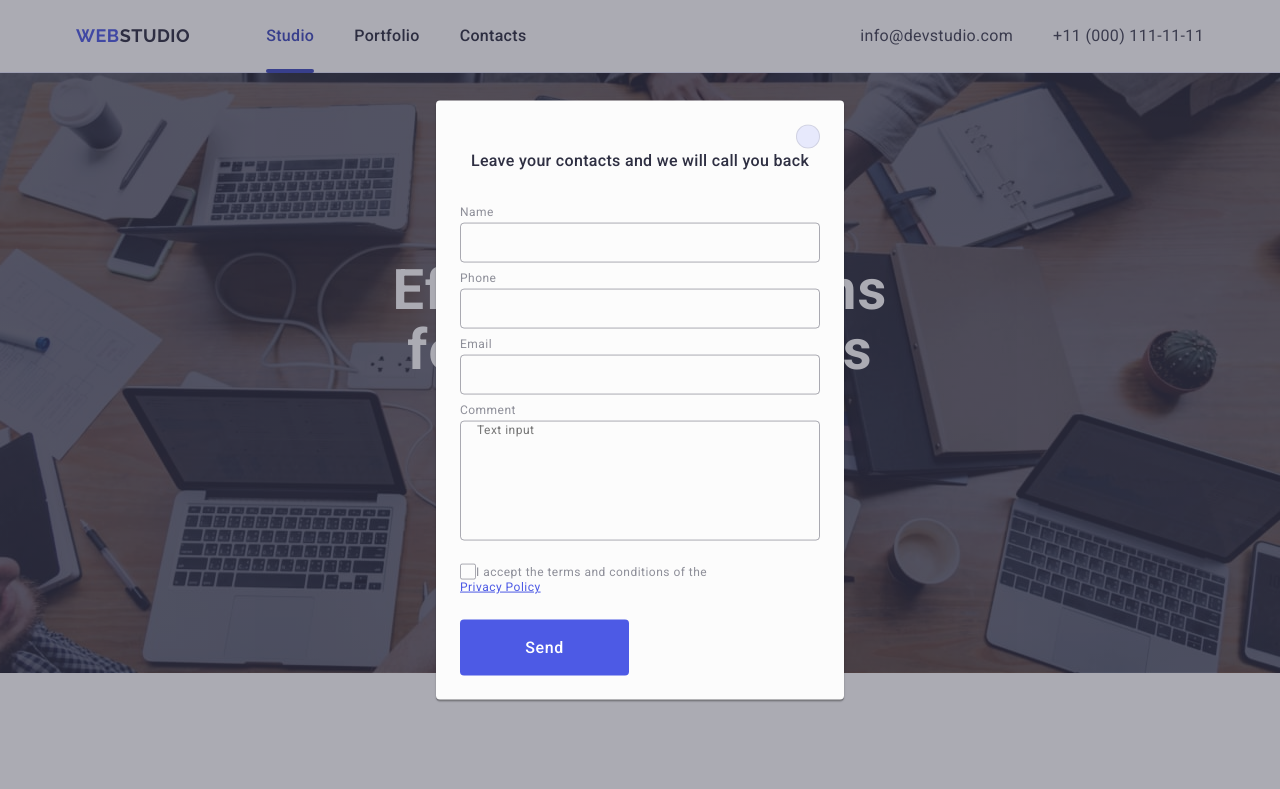
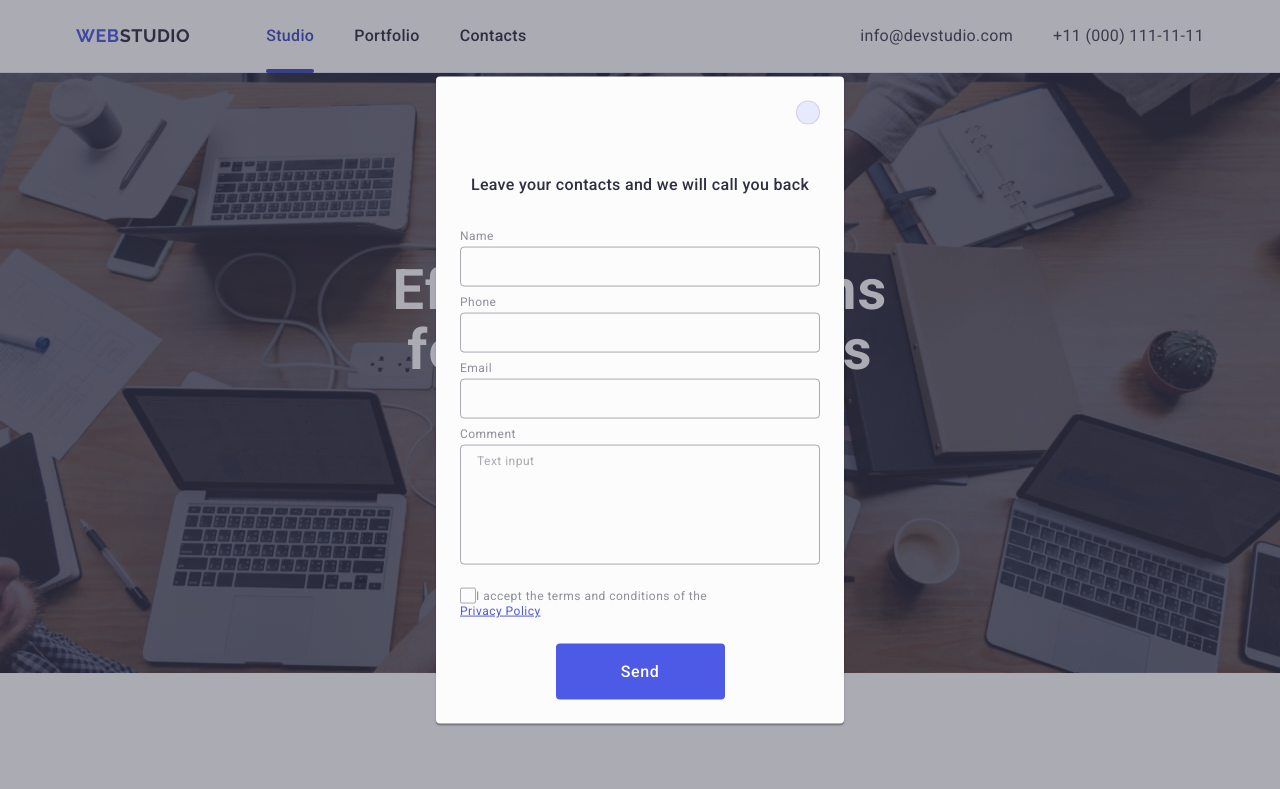
Before and after one commit to Yuliya0484/goit-markup-hw-05, a plain HTML site: page index.html in a window 1280 px wide. Shown: the top 789 px of the page. Drawn offline with nearby package versions, Linux system fonts and the light colour scheme.

Commit message:
modal-correction

```diff
--- a/css/styles.css
+++ b/css/styles.css
@@ -489,7 +489,8 @@ img {
   opacity: 0;
   visibility: hidden;
   pointer-events: none;
-  transition: opacity 250ms cubic-bezier(0.4, 0, 0.2, 1);
+  transition: opacity 250ms cubic-bezier(0.4, 0, 0.2, 1),
+    visibility 250ms cubic-bezier(0.4, 0, 0.2, 1);
   background-color: rgba(46, 47, 66, 0.4);
 }
 
@@ -510,7 +511,8 @@ img {
   background-color: #fcfcfc;
   top: 50%;
   left: 50%;
-  transition: opacity 250ms cubic-bezier(0.4, 0, 0.2, 1);
+  padding: 72px 24px 24px;
+  transition: transform 250ms cubic-bezier(0.4, 0, 0.2, 1);
   transform: translate(-50%, -50%);
 }
 
@@ -527,7 +529,8 @@ img {
   align-items: center;
   justify-content: center;
   cursor: pointer;
-  transition: background-color 250ms cubic-bezier(0.4, 0, 0.2, 1);
+  ransition: background-color 250ms cubic-bezier(0.4, 0, 0.2, 1),
+    border 250ms cubic-bezier(0.4, 0, 0.2, 1);
 }
 
 .modal-close-btn:hover,
@@ -543,7 +546,7 @@ img {
 
 .close:hover,
 .close:focus {
-  fill: #fff;
+  fill: #ffffff;
 }
 
 .modal-text {
@@ -616,7 +619,7 @@ img {
   width: 100%;
   height: 120px;
   font-size: 12px;
-  line-height: 1.17px;
+  line-height: 1.17;
   letter-spacing: 0.04em;
   color: rgba(46, 47, 66, 0.4);
   background-color: transparent;
@@ -626,12 +629,21 @@ img {
   transition: border-color 250ms cubic-bezier(0.4, 0, 0.2, 1);
 }
 
+.modal-comment::placeholder {
+  font-size: 12px;
+  line-height: 1.16667;
+  letter-spacing: 0.04em;
+  color: rgba(46, 47, 66, 0.4);
+}
+
 .modal-comment:focus {
   border-color: #4d5ae5;
 }
 
 .check-wrap {
   margin-bottom: 24px;
+  /* max-width: 360px;
+  height: 16px; */
 }
 
 .checkbox-text {
@@ -649,9 +661,11 @@ img {
   display: inline-flex;
   align-items: center;
   justify-content: center;
+  fill: transparent;
+  transition: background-color 250ms cubic-bezier(0.4, 0, 0.2, 1),
+    border 250ms cubic-bezier(0.4, 0, 0.2, 1),
+    fill 250ms cubic-bezier(0.4, 0, 0.2, 1);
   gap: 8px;
-  fill: transparent;
-  transition: background-color 250ms cubic-bezier(0.4, 0, 0.2, 1);
 }
 
 .check:checked + .checkbox-text span {
@@ -679,7 +693,8 @@ img {
   height: 56px;
   background: #4d5ae5;
   display: block;
-  text-align: center;
+  margin: 0 auto;
+  align-items: center;
   cursor: pointer;
   justify-content: center;
   transition: background-color 250ms cubic-bezier(0.4, 0, 0.2, 1);
--- a/index.html
+++ b/index.html
@@ -530,7 +530,7 @@
             <textarea
               class="modal-comment"
               name="comment"
-              id="comment"
+              id="user-comment"
               placeholder="Text input"
             ></textarea>
           </div>
@@ -548,11 +548,11 @@
                   <use href="./images/icons.svg#icon-Vector"></use></svg></span
               >I accept the terms and conditions of the
               <a href="" target="_blank" class="checkbox-accent"
-                >Privacy Policy</a
-              >
+                >Privacy Policy
+              </a>
             </label>
           </div>
-          <button class="modal-button" type="submit">Send</button>
+          <button class="modal-button button" type="submit">Send</button>
         </form>
       </div>
     </div>
```
